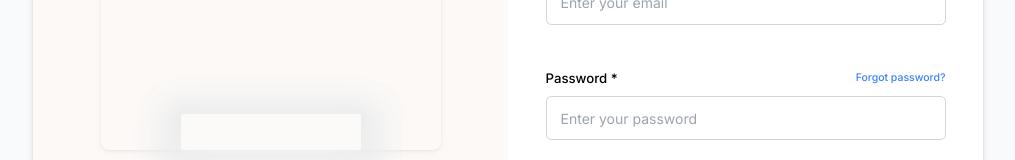
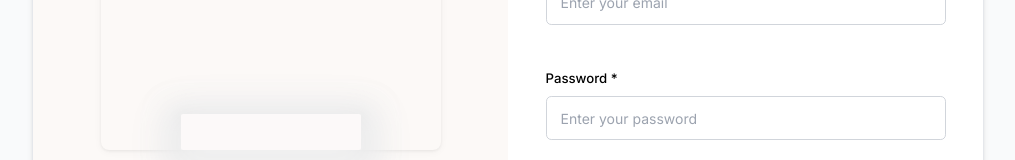
Before and after one commit to bootcampwise/Project-Management-dashboard-, a React app in the folder frontend/: page /signup in a window 1280 px wide. Shown: the part 480-640 px from the top of the page, without its empty margins (132-1147 px from the left). Built offline with nearby package versions, Linux system fonts and the light colour scheme; no server answers; the HTML template or start-up script is replaced by a standard one.

Commit message:
add roast

```diff
--- a/frontend/src/pages/auth pages/login.tsx
+++ b/frontend/src/pages/auth pages/login.tsx
@@ -1,6 +1,7 @@
 import React, { useState } from 'react';
 import { useDispatch, useSelector } from 'react-redux';
 import { useNavigate } from 'react-router-dom';
+import toast from 'react-hot-toast';
 import { signInWithGoogle, signInWithEmail } from '../../store/slices/authSlice';
 import type { AppDispatch, RootState } from '../../store';
 
@@ -17,13 +18,17 @@ const LoginPage: React.FC = () => {
         dispatch(signInWithGoogle());
     };
 
+
+
     const handleSubmit = async (e: React.FormEvent) => {
         e.preventDefault();
         try {
             await dispatch(signInWithEmail({ email, password })).unwrap();
+            toast.success('Login successfully');
             navigate('/dashboard');
         } catch (err) {
             console.error('Login failed:', err);
+            toast.error('Login failed');
         }
     };
 
--- a/frontend/src/pages/auth pages/signup.tsx
+++ b/frontend/src/pages/auth pages/signup.tsx
@@ -281,12 +281,6 @@ const Signup: React.FC = () => {
                                         >
                                             Password <span className="text-black">*</span>
                                         </label>
-                                        <a
-                                            href="#"
-                                            className="text-sm text-blue-500 hover:text-blue-600 font-medium"
-                                        >
-                                            Forgot password?
-                                        </a>
                                     </div>
                                     <input
                                         type="password"
```
